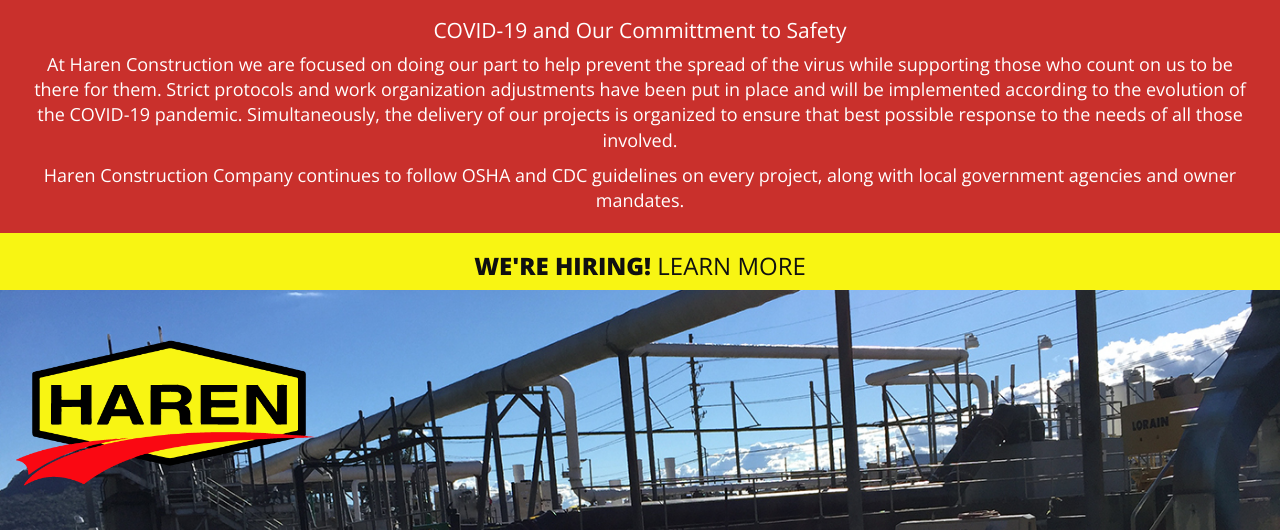
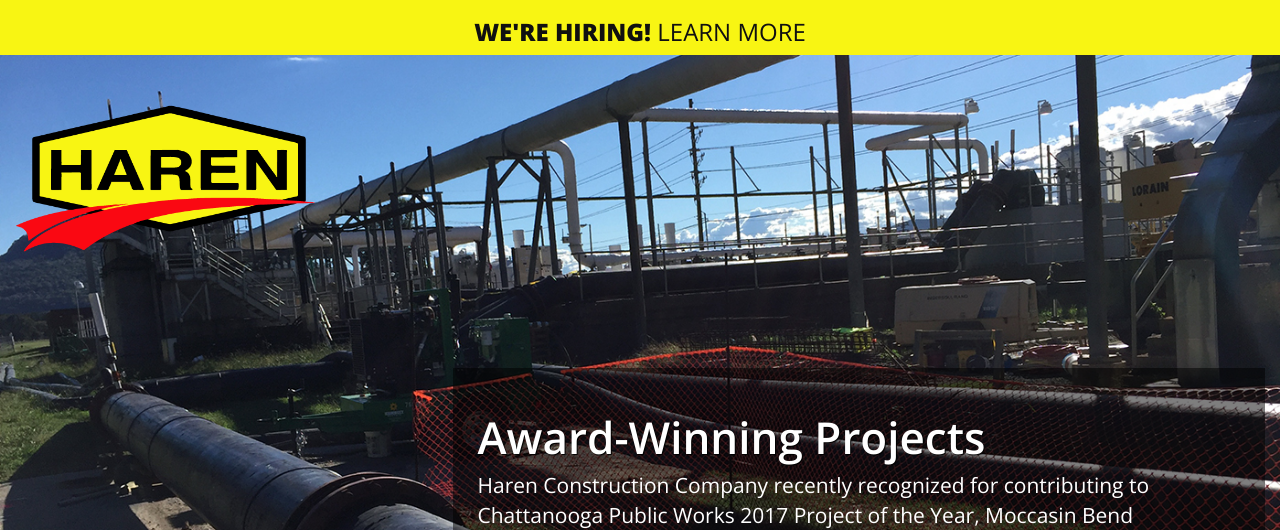
Before and after one commit to harenconstruction/applicant, a Django app: template applicant/templates/pages/index.html in a window 1280 px wide. Shown: the part 51-581 px from the top of the page. Run offline with Django 3.2, Linux system fonts and the light colour scheme; the template is opened without the code that fills it, so the values that code supplies are empty; parts of the project's set-up code (start-up, migrations or seed data) failed here and were passed over; some libraries are stand-ins or nearby versions.

Commit message:
Resolves #29.

```diff
--- a/applicant/templates/pages/index.html
+++ b/applicant/templates/pages/index.html
@@ -6,14 +6,6 @@
     {% endblock %}
 
     {% block content %}
-
-    <div class="covid">
-      <div class="container-fluid text-center">
-        <h4>COVID-19 and Our Committment to Safety</h4>
-        <p>At Haren Construction we are focused on doing our part to help prevent the spread of the virus while supporting those who count on us to be there for them. Strict protocols and work organization adjustments have been put in place and will be implemented according to the evolution of the COVID-19 pandemic. Simultaneously, the delivery of our projects is organized to ensure that best possible response to the needs of all those involved.</p>
-        <p>Haren Construction Company continues to follow OSHA and CDC guidelines on every project, along with local government agencies and owner mandates.</p>
-      </div>
-    </div>
 
     <div class="hiring">
       <a href="/careers.html">
```
